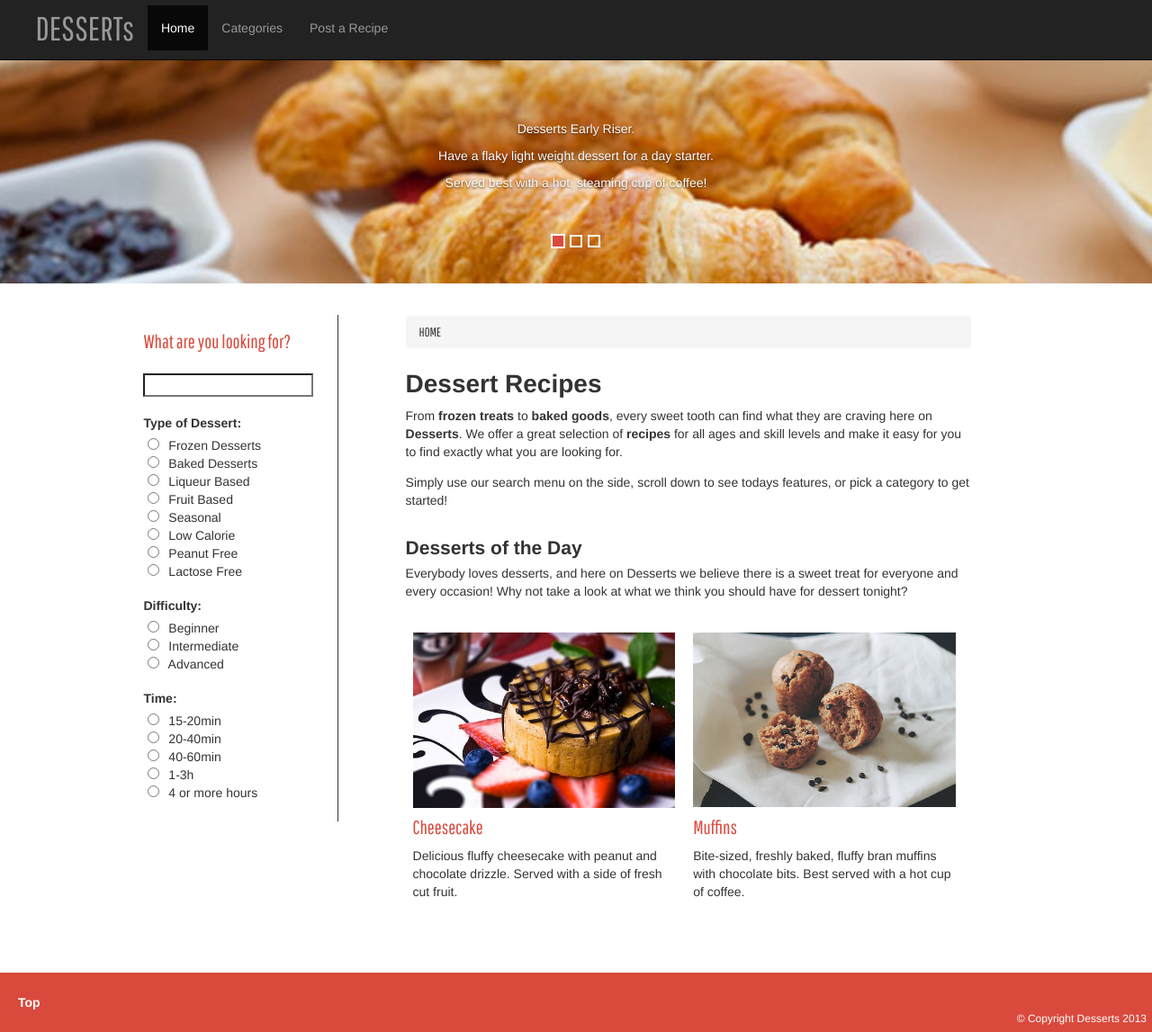
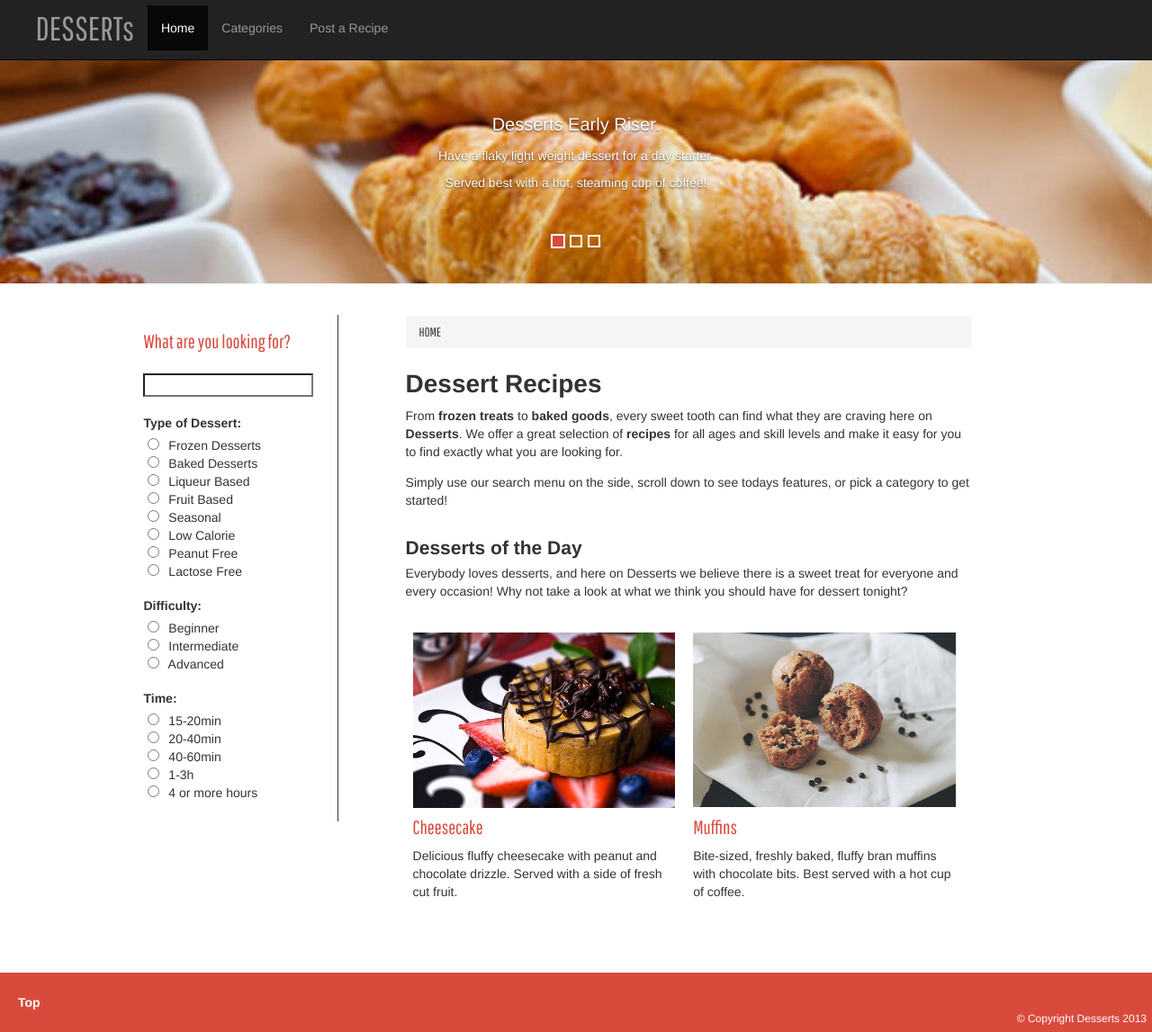
Before and after one commit to amuelb/large-data-website, a Jekyll site: the page built from index.html, in a window 1280 px wide and 1147 px high. Shown: the whole window at 90% size. Built offline with Jekyll 4.4.1, drawn with Linux system fonts in a browser that asks for light colours; nearby versions of some CDN libraries; library files that are not in the unit come from our copies; Markdown is read by kramdown in place of the engine named in the settings.

Commit message:
fixed normalize

```diff
--- a/_layouts/default.html
+++ b/_layouts/default.html
@@ -87,16 +87,17 @@
 	<div class="carousel-inner">
 		<div class="item active"> <img src="img/40.jpg" alt="First slide">
 			<div class="container">
-				<div class="carousel-caption-black">
-					<h2>Not Found</h2>
-					<p>This page looked so delicious</p>
-					<p>it has been eaten by the internet!</p>
+				<div class="carousel-404">
+					<p class="car-main">NOT FOUND!</p>
+					<p>Oh no, this page looked so good</p>
+					<p>that it was eaten by the internet!</p>
 				</div>
 			</div>
-			<div class="container"> </div>
+
 		</div>
 	</div>
 </div>
+
 <!-- /.carousel -->
 
 
@@ -113,29 +114,29 @@
 		<li data-target="#myCarousel" data-slide-to="2"></li>
 	</ol>
 	<div class="carousel-inner">
-		<div class="item active"> <img src="img/slide3-2.jpg" alt="First slide">
+		<div class="item active"> <img src="img/slide1.jpg" alt="First slide">
 			<div class="container">
 				<div class="carousel-caption">
-					<p class="carouel">Desserts Early Riser.</p>
+					<p class="car-main">Desserts Early Riser.</p>
 					<p>Have a flaky light weight dessert for a day starter.</p>
 					<p>Served best with a hot, steaming cup of coffee!</p>
 				</div>
 			</div>
 			<div class="container"> </div>
 		</div>
-		<div class="item"> <img src="img/slide1-2.jpg"  alt="Second slide">
+		<div class="item"> <img src="img/slide2.jpg"  alt="Second slide">
 			<div class="container">
 				<div class="carousel-caption">
-					<p class="carouel">Desserts for the Healthy.</p>
+					<p class="car-main">Desserts for the Healthy.</p>
 					<p>Enjoy some sweet treats that are low calorie and healthy.</p>
 					<p>All the same good tastes without hidden fats!</p>
 				</div>
 			</div>
 		</div>
-		<div class="item"> <img src="img/slide2-2.jpg" alt="Third slide">
+		<div class="item"> <img src="img/slide3.jpg" alt="Third slide">
 			<div class="container">
-				<div class="carousel-caption">
-					<p class="carouel">Desserts for Occasion</p>
+				<div class="car-main">
+					<p class="carousel">Desserts for Occasion</p>
 					<p>Making sure you bring the right dessert to the right event.</p>
 					<p>Large portioned desserts are best for feeding large groups of people.</p>
 				</div>
--- a/css/general.css
+++ b/css/general.css
@@ -326,6 +326,11 @@
 
 }
 
+.car-main{
+	font-size: 20px;
+	color: #fff;
+	font-weight:500;
+}
 /* Carousel code */
 
 .carousel-inner {
@@ -503,17 +508,17 @@
   text-shadow: 0 1px 2px rgba(0, 0, 0, 0.6);
 }
 
-.carousel-caption-black {
+.carousel-404 {
   position: absolute;
   right: 15%;
   bottom: 20px;
   left: 15%;
   z-index: 10;
-  padding-top: 20px;
+  padding-top: 40px;
   margin-bottom: 3em;
-  color: #000;
+  color: #fff;
   text-align: center;
-  text-shadow: 0 1px 2px rgba(0, 0, 0, 0.6);
+  text-shadow: 1px 1px 1px rgba(0, 0, 0, 0.9);
 }
 
 .carousel-caption .btn {
```
Also changed, not shown: img/40.jpg, img/4044.jpg (deleted), img/bgnoise_lg.jpg (deleted), img/slide1-2.jpg (deleted), img/slide1.jpg, img/slide2-2.jpg (deleted), img/slide2.jpg, img/slide3-2-2.jpg (deleted), img/slide3-2.jpg (deleted), img/slide3.jpg, img/star_rate.gif (deleted).
